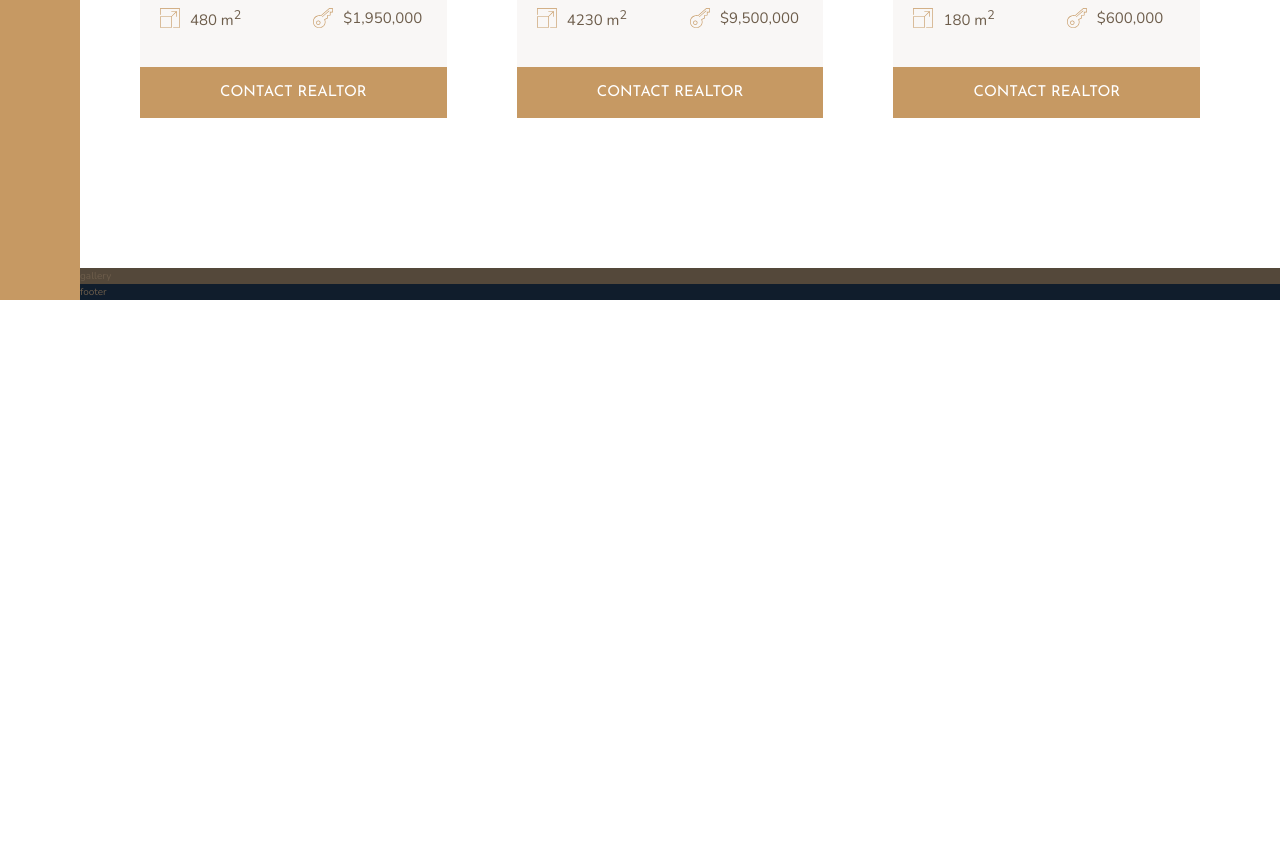
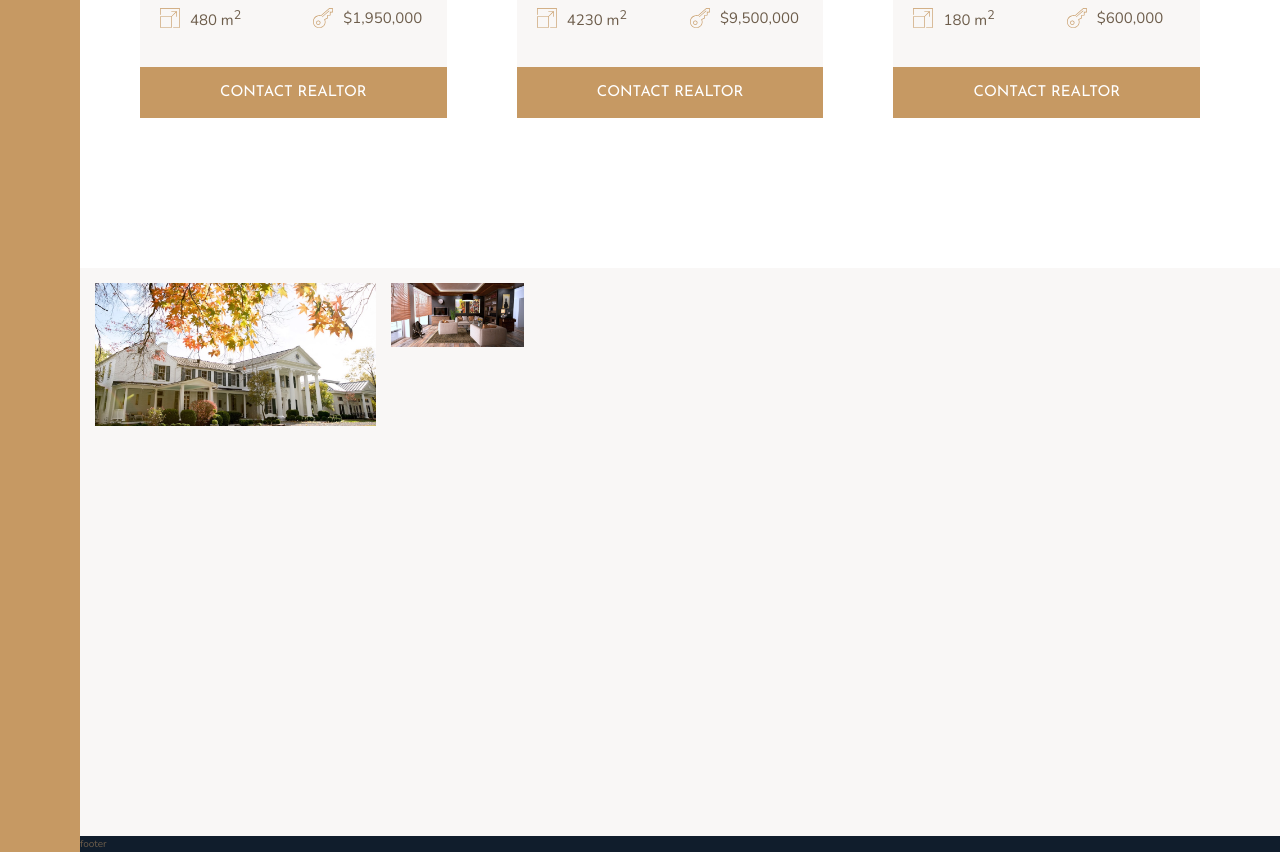
Before and after one commit to asmaaadel0/Nexter, a website: page index.html in a window 1280 px wide. Shown: the part 2850-3702 px from the top of the page. Before the commit the page ends 3150 px from the top, so only its background shows below. Drawn offline with nearby package versions, Linux system fonts and the light colour scheme.

Commit message:
start building the gallery

```diff
--- a/index.html
+++ b/index.html
@@ -319,9 +319,11 @@
     </section>
 
     <section class="gallery">
-        gallery
+        <figure class="gallery__item gallery__item--1">
+            <img src="img/gal-1.jpeg" alt="gallery image 1" class="gallery__img">
+        </figure>
+        <img src="img/gal-2.jpeg" alt="gallery image 2" class="gallery__img">
     </section>
-
     <footer class="footer">
         footer
     </footer>
--- a/sass/_gallery.scss
+++ b/sass/_gallery.scss
@@ -1,4 +1,24 @@
 .gallery {
-  background-color: $color-grey-dark-1;
+  background-color: $color-grey-light-1;
   grid-column: full-start / full-end;
+
+  display: grid;
+  grid-template-columns: repeat(8, 1fr);
+  grid-template-rows: repeat(7, 5vw);
+  grid-gap: 1.5rem;
+  padding: 1.5rem;
+
+  &__item {
+    &--1 {
+      grid-row: 1 / span 2;
+      grid-column: 1 / span 2;
+    }
+  }
+
+  &__img {
+    width: 100%;
+    height: 100%;
+    object-fit: cover;
+    display: block;
+  }
 }
```
Also changed, not shown: css/style.css.
